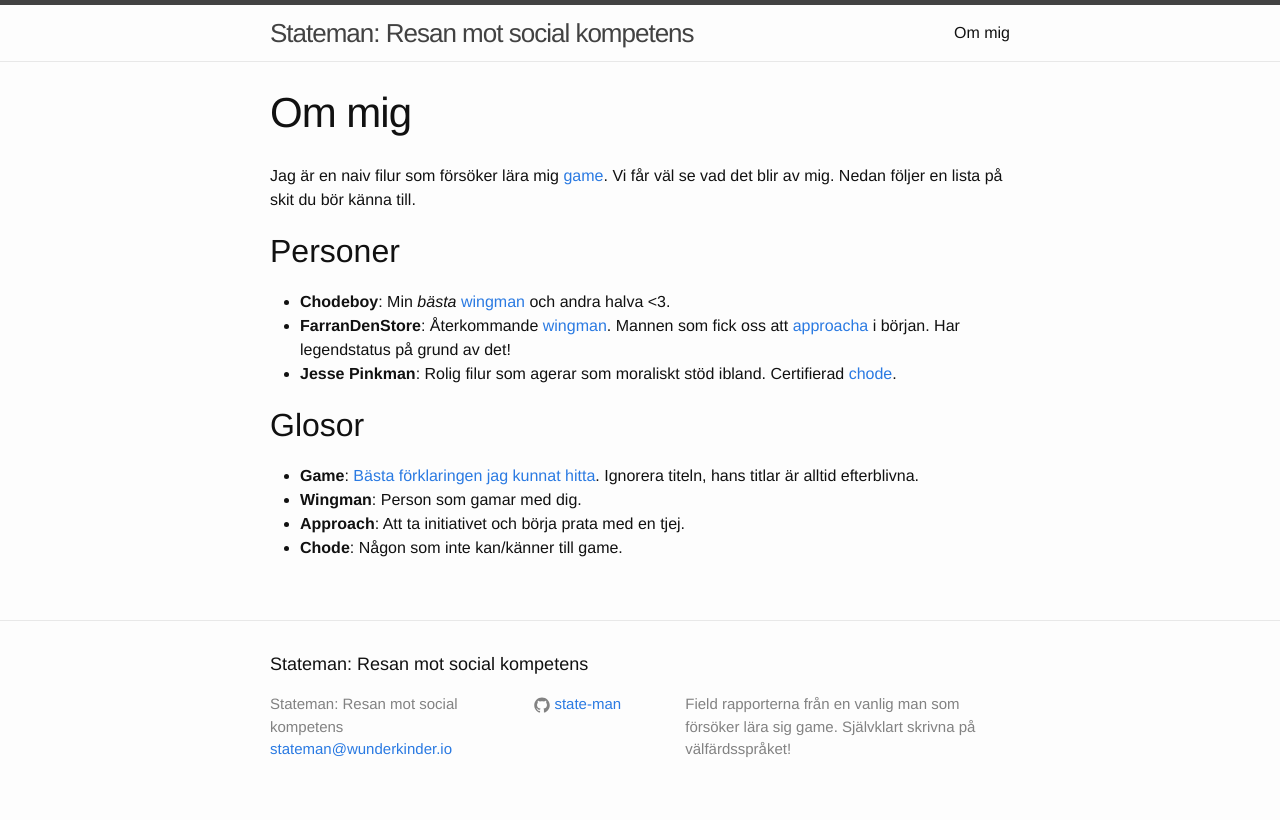
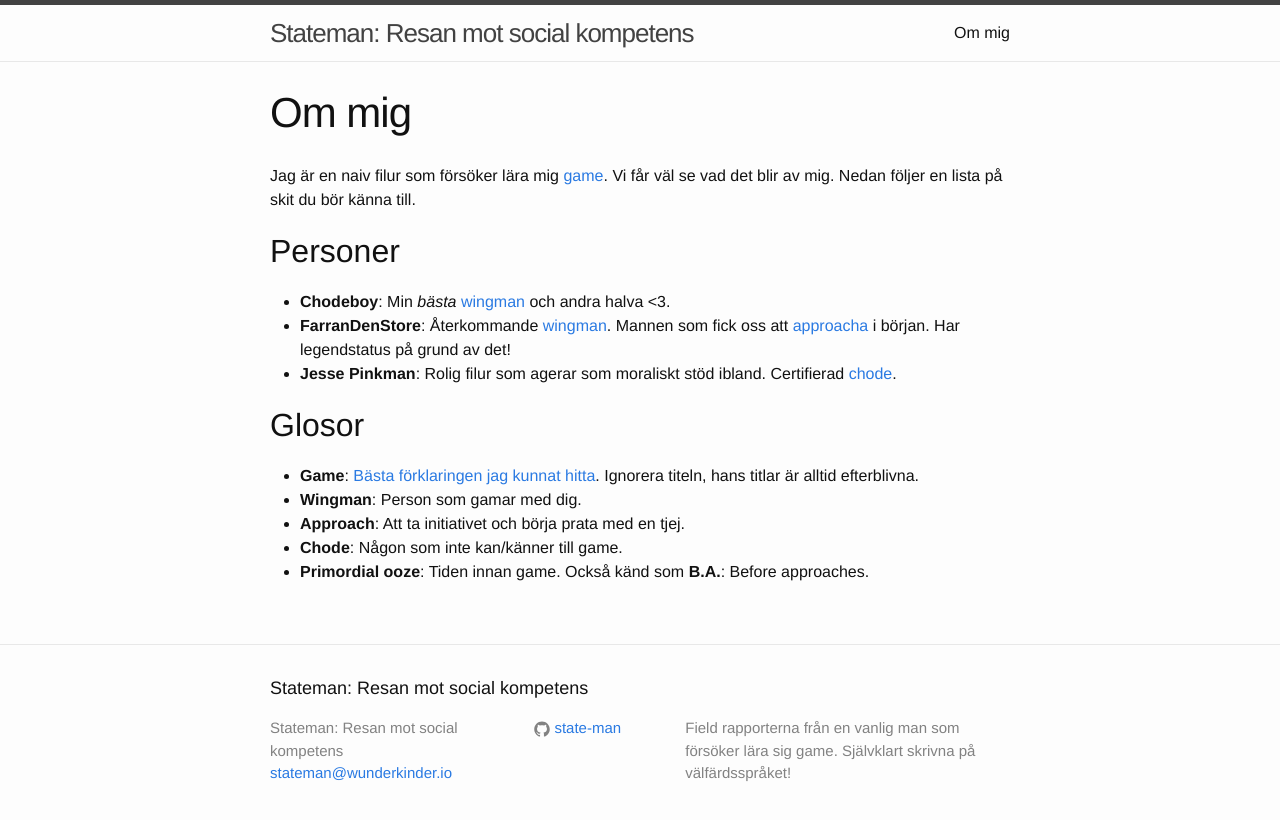
Before and after one commit to state-man/state-man.github.io, a Jekyll site: the page built from about.md, in a window 1280 px wide. Shown: the top 820 px of the page. Built offline with Jekyll 4.4.1, drawn with Linux system fonts in a browser that asks for light colours.

Commit message:
Add "Primordial ooze" to "Glosor"

```diff
--- a/about.md
+++ b/about.md
@@ -17,3 +17,4 @@ Jag är en naiv filur som försöker lära mig [game](https://www.youtube.com/wa
 - <a name="wingman"></a>**Wingman**: Person som gamar med dig.
 - <a name="approach"></a>**Approach**: Att ta initiativet och börja prata med en tjej.
 - <a name="chode"></a>**Chode**: Någon som inte kan/känner till game.
+- **Primordial ooze**: Tiden innan game. Också känd som **B.A.**: Before approaches.
```
